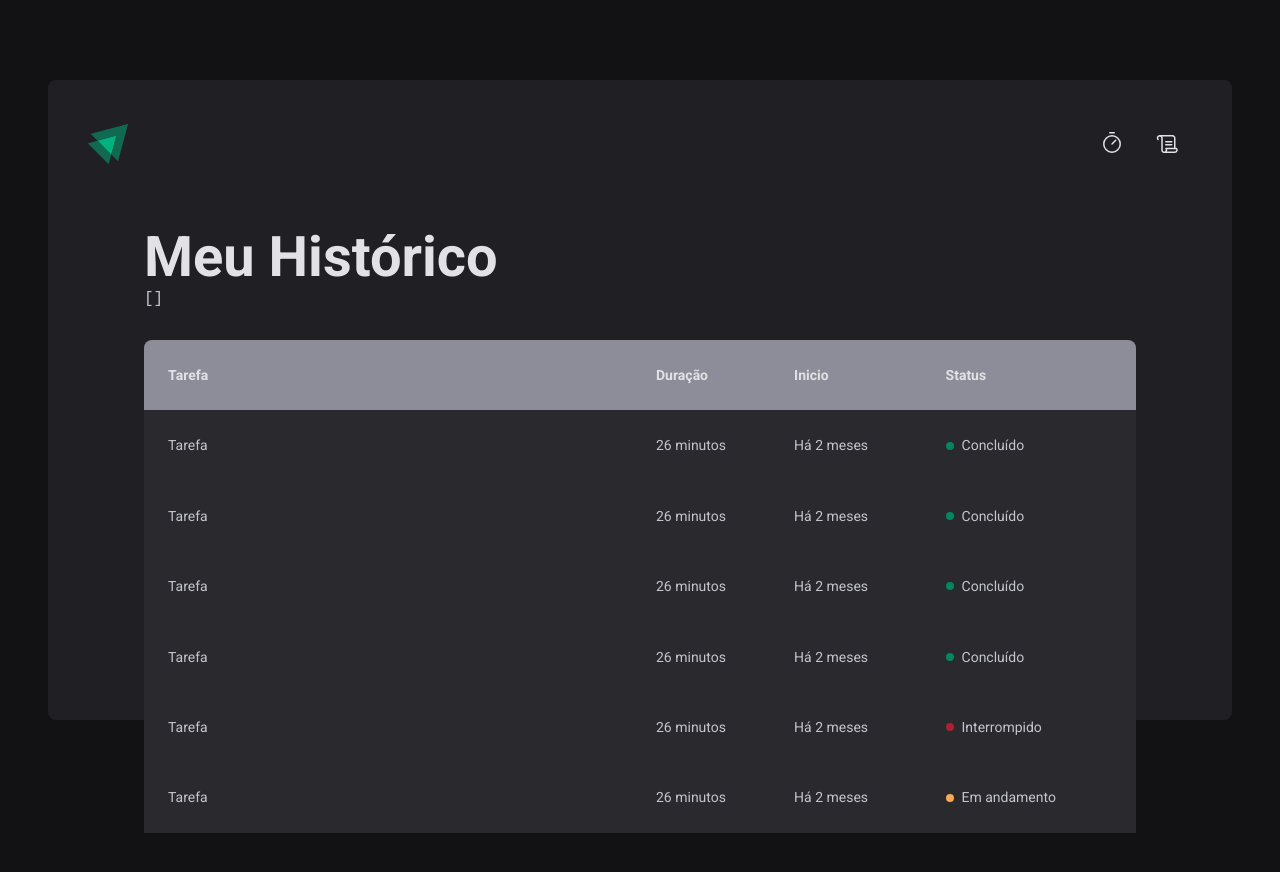
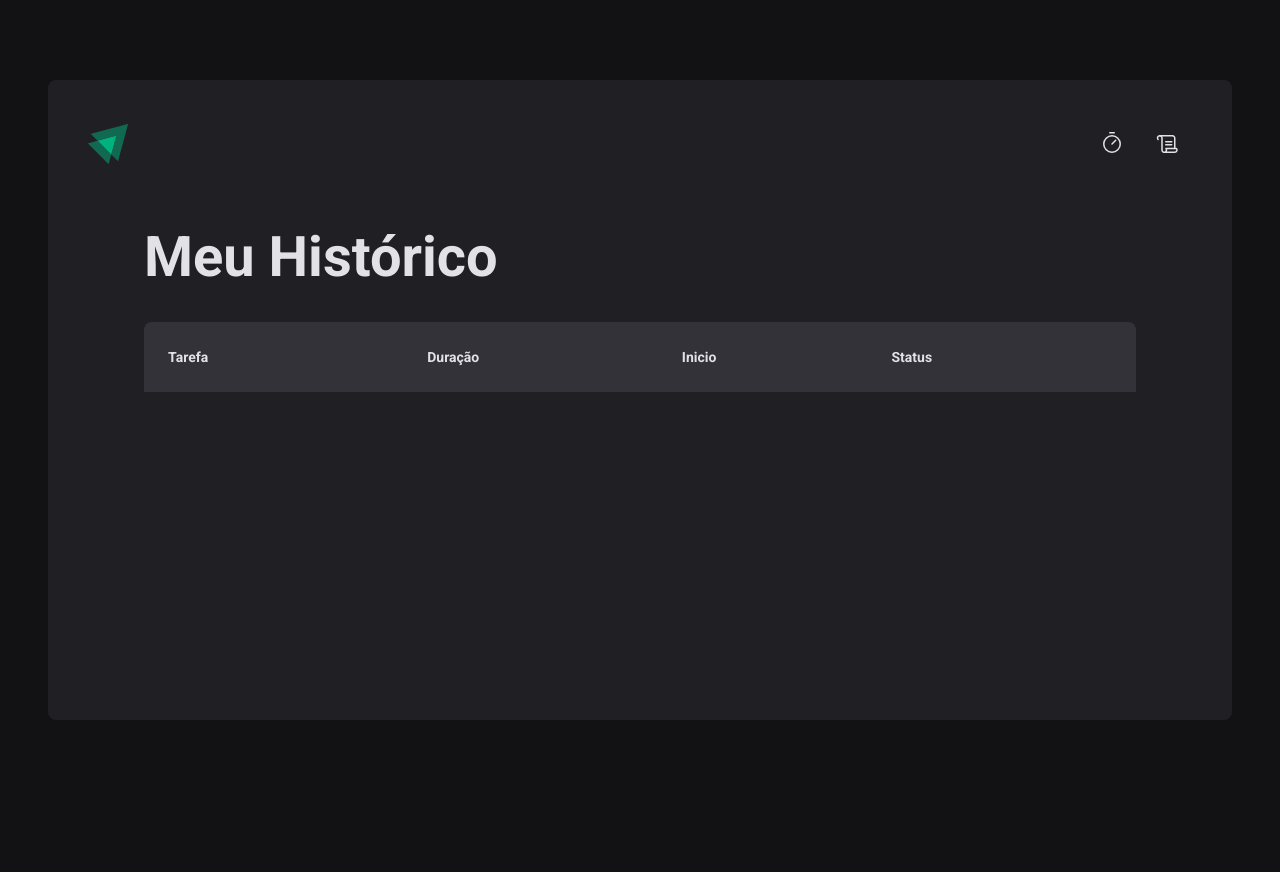
Before and after one commit to W-Wag/pomodoro-ignite-rocketseat, a React (Vite) app: page /history in a window 1280 px wide. Shown: the top 872 px of the page. After the commit the page ends 800 px from the top, so only its background shows below. Built offline with nearby package versions, Linux system fonts and the light colour scheme.

Commit message:
Utilizando as informações do contexto no History

```diff
--- a/src/pages/History/index.tsx
+++ b/src/pages/History/index.tsx
@@ -1,4 +1,6 @@
 import { ThemeProvider } from 'styled-components'
+import { formatDistanceToNow } from 'date-fns'
+import ptBR from 'date-fns/locale/pt-BR'
 import { GlobalStyle } from '../../styles/global'
 import { defaultTheme } from '../../styles/themes/default'
 import { HistoryContainer, HistoryList, Status } from './styles'
@@ -11,7 +13,6 @@ export function History() {
     <ThemeProvider theme={defaultTheme}>
       <HistoryContainer>
         <h1>Meu Histórico</h1>
-        <pre>{JSON.stringify(cycles, null, 2)}</pre>
 
         <HistoryList>
           <table>
@@ -24,54 +25,33 @@ export function History() {
               </tr>
             </thead>
             <tbody>
-              <tr>
-                <td>Tarefa</td>
-                <td>26 minutos</td>
-                <td>Há 2 meses</td>
-                <td>
-                  <Status statusColor="green">Concluído</Status>
-                </td>
-              </tr>
-              <tr>
-                <td>Tarefa</td>
-                <td>26 minutos</td>
-                <td>Há 2 meses</td>
-                <td>
-                  <Status statusColor="green">Concluído</Status>
-                </td>
-              </tr>
-              <tr>
-                <td>Tarefa</td>
-                <td>26 minutos</td>
-                <td>Há 2 meses</td>
-                <td>
-                  <Status statusColor="green">Concluído</Status>
-                </td>
-              </tr>
-              <tr>
-                <td>Tarefa</td>
-                <td>26 minutos</td>
-                <td>Há 2 meses</td>
-                <td>
-                  <Status statusColor="green">Concluído</Status>
-                </td>
-              </tr>
-              <tr>
-                <td>Tarefa</td>
-                <td>26 minutos</td>
-                <td>Há 2 meses</td>
-                <td>
-                  <Status statusColor="red">Interrompido</Status>
-                </td>
-              </tr>
-              <tr>
-                <td>Tarefa</td>
-                <td>26 minutos</td>
-                <td>Há 2 meses</td>
-                <td>
-                  <Status statusColor="yellow">Em andamento</Status>
-                </td>
-              </tr>
+              {cycles.map((cycle) => {
+                return (
+                  <tr key={cycle.id}>
+                    <td>{cycle.task}</td>
+                    <td>{cycle.minutesAmount} minutos</td>
+                    <td>
+                      {formatDistanceToNow(cycle.startDate, {
+                        addSuffix: true,
+                        locale: ptBR,
+                      })}
+                    </td>
+                    <td>
+                      {cycle.finishedDate && (
+                        <Status statusColor="green">Concluído</Status>
+                      )}
+
+                      {cycle.interruptedDate && (
+                        <Status statusColor="red">Interrompido</Status>
+                      )}
+
+                      {!cycle.finishedDate && !cycle.interruptedDate && (
+                        <Status statusColor="yellow">Em andamento</Status>
+                      )}
+                    </td>
+                  </tr>
+                )
+              })}
             </tbody>
           </table>
         </HistoryList>
--- a/src/pages/History/styles.ts
+++ b/src/pages/History/styles.ts
@@ -24,7 +24,7 @@ export const HistoryList = styled.div`
     min-width: 600px;
 
     th {
-      background-color: ${(props) => props.theme['gray-400']};
+      background-color: ${(props) => props.theme['gray-600']};
       color: ${(props) => props.theme['gray-100']};
       padding: 1rem;
       text-align: left;
--- a/src/pages/Home/components/NewCycleForm/index.tsx
+++ b/src/pages/Home/components/NewCycleForm/index.tsx
@@ -35,13 +35,13 @@ export function NewCycleForm() {
         id="minutesAmount"
         placeholder="00"
         step={5}
-        min={1}
+        min={5}
         max={60}
         disabled={!!activeCycle}
         {...register('minutesAmount', { valueAsNumber: true })}
       />
 
-      <span>minutes.</span>
+      <span>minutos.</span>
     </FormContainer>
   )
 }
--- a/src/pages/Home/index.tsx
+++ b/src/pages/Home/index.tsx
@@ -36,7 +36,12 @@ export function Home() {
     },
   })
 
-  const { handleSubmit, watch /* reset */ } = newCycleForm
+  const { handleSubmit, watch, reset } = newCycleForm
+
+  function handleCreateNewCycle(data: NewCycleFormData) {
+    createNewCycle(data)
+    reset()
+  }
 
   const task = watch('task')
   const isSubmitDisabled = !task
@@ -44,7 +49,7 @@ export function Home() {
   return (
     <ThemeProvider theme={defaultTheme}>
       <HomeContainer>
-        <form onSubmit={handleSubmit(createNewCycle)}>
+        <form onSubmit={handleSubmit(handleCreateNewCycle)}>
           <FormProvider {...newCycleForm}>
             <NewCycleForm />
           </FormProvider>
```
